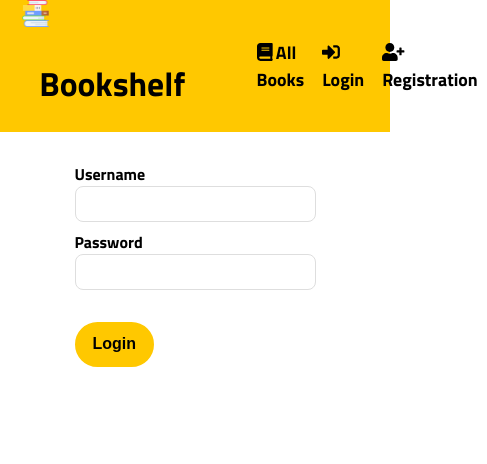
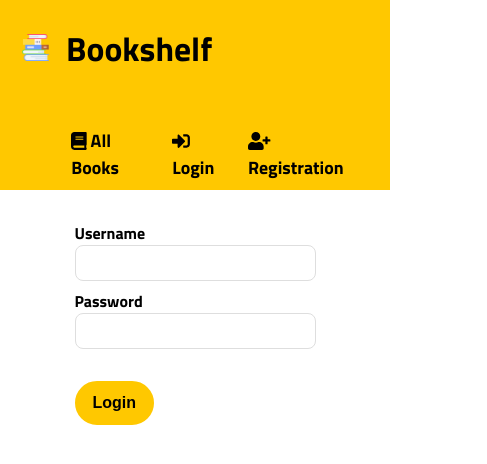
Before and after one commit to fviktoria/bookshelf-frontend, a React (Create React App) app: page /login in a window 390 px wide. Shown: the top 464 px of the page, 487 px wide, since content can reach past the window. Built offline with nearby package versions, Linux system fonts and the light colour scheme.

Commit message:
feat(layout): make a lil responsive :)

```diff
--- a/src/components/book-list/book-list-item.tsx
+++ b/src/components/book-list/book-list-item.tsx
@@ -28,10 +28,10 @@
     >
       <Container wide>
         <Row>
-          <Column width={30}>
+          <Column colWidth={30}>
             <BookCover src={book.featured_image_url} />
           </Column>
-          <Column width={100}>
+          <Column colWidth={100}>
             <div>
               <StyledBookListItemTitle>{book.post_title}</StyledBookListItemTitle>
               {book.acf.authors && book.acf.authors.map((author) => author.post_title)}
--- a/src/components/book-list/book-list.tsx
+++ b/src/components/book-list/book-list.tsx
@@ -44,7 +44,7 @@
   return (
     <Container wide>
       <Row>
-        <Column width={30}>
+        <Column colWidth={30}>
           <StyledSidebar>
             <strong>Filters</strong>
             {genres && (
@@ -76,7 +76,7 @@
             />
           </StyledSidebar>
         </Column>
-        <Column width={70}>
+        <Column colWidth={70}>
           {!isLoading && books && books.length > 0
             ? books.map((book) => <BookListItem book={book} key={book.ID} />)
             : !isLoading && <div>You have no books in your bookshelf</div>}
--- a/src/components/layout/column.tsx
+++ b/src/components/layout/column.tsx
@@ -2,13 +2,18 @@
 import styled from 'styled-components';
 
 type ColumnProps = {
-  width?: number;
+  colWidth?: number;
 };
 
-export const Column: FC<ColumnProps> = ({ width, children }) => {
-  return <StyledColumn width={width}>{children}</StyledColumn>;
+export const Column: FC<ColumnProps> = ({ colWidth, children }) => {
+  return <StyledColumn colWidth={colWidth}>{children}</StyledColumn>;
 };
 
 const StyledColumn = styled.div<ColumnProps>`
-  ${({ width }) => width && 'width:' + width + '%'}
+  ${({ colWidth }) => colWidth && 'width:' + colWidth + '%'};
+
+  @media screen and (max-width: 768px) {
+    width: 100%;
+    flex-wrap: wrap;
+  }
 `;
--- a/src/components/layout/row.tsx
+++ b/src/components/layout/row.tsx
@@ -19,4 +19,8 @@
   gap: 1em;
   ${({ justify }) => justify && 'justify-content:' + justify};
   ${({ align }) => align && 'align-items:' + align};
+
+  @media screen and (max-width: 768px) {
+    flex-direction: column;
+  }
 `;
--- a/src/pages/book.tsx
+++ b/src/pages/book.tsx
@@ -18,10 +18,10 @@
       {book && (
         <Fragment>
           <Row>
-            <Column width={25}>
+            <Column colWidth={25}>
               <BookCover src={book.featured_image_url} />
             </Column>
-            <Column width={75}>
+            <Column colWidth={75}>
               <StyledBookTitle>{book.post_title}</StyledBookTitle>
               {book.acf.authors && book.acf.authors.map((author) => author.post_title)}
               {book.acf.description && <p>{book.acf.description}</p>}
```
